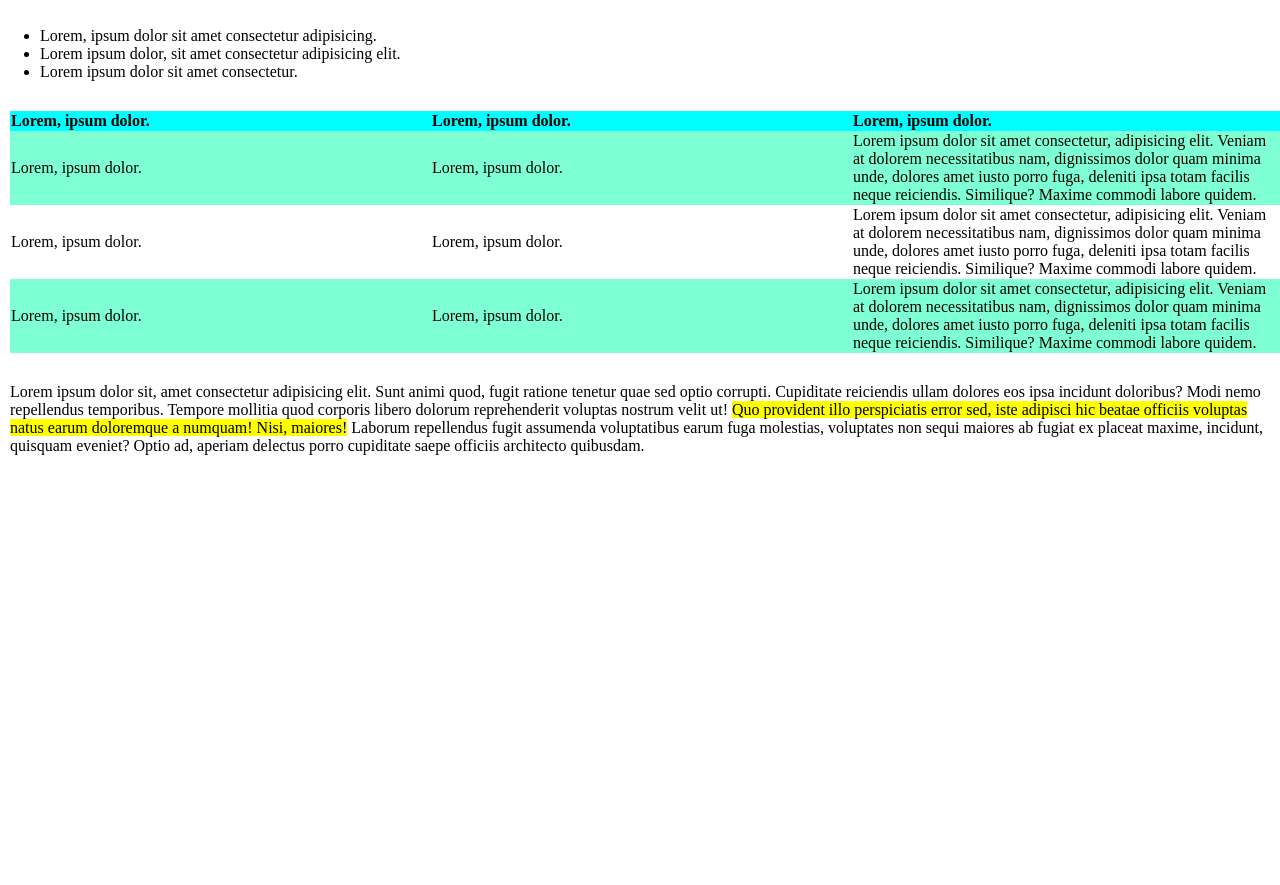
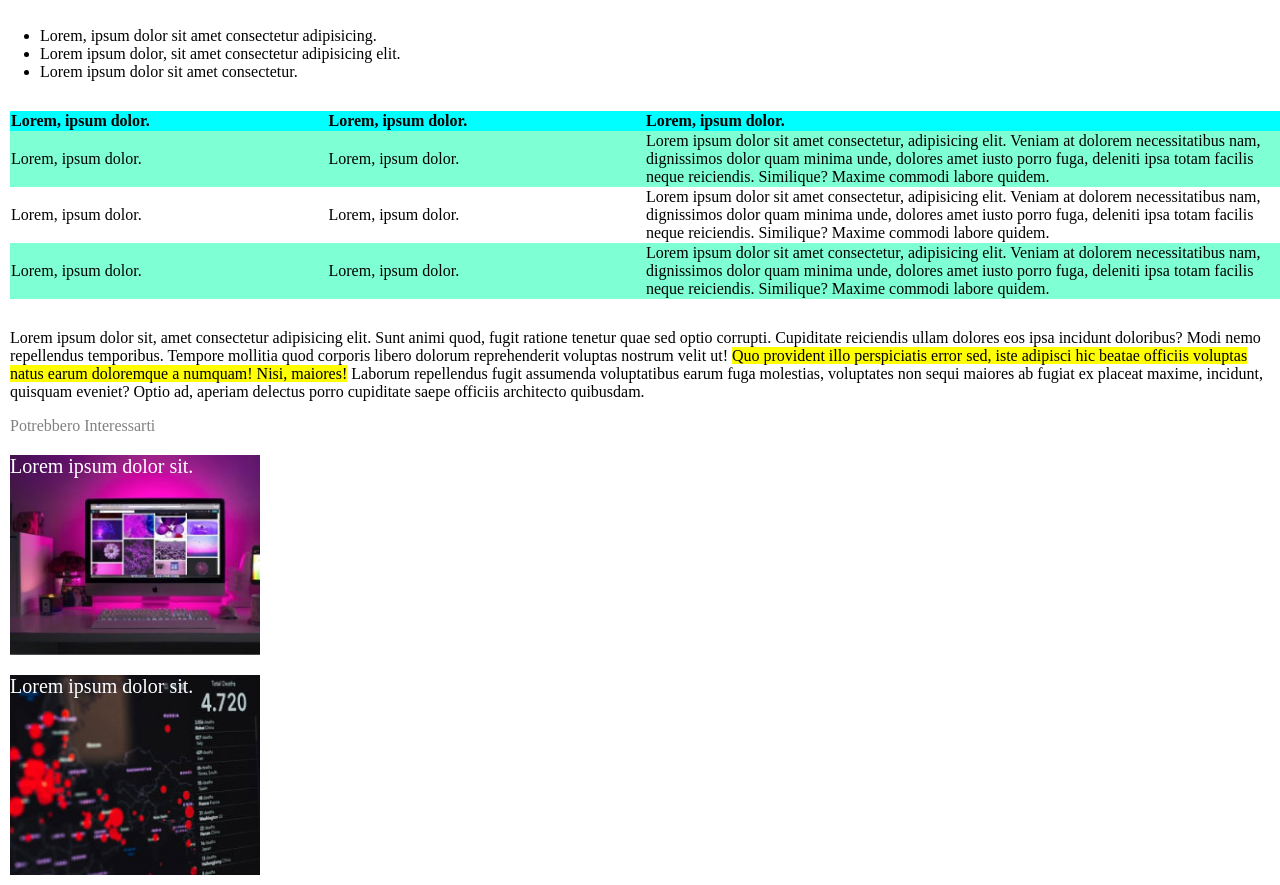
Before and after one commit to AlessandroIacovella95/html-css-booleaner, a plain HTML site: page index.html in a window 1280 px wide. Shown: the part 758-1643 px from the top of the page. Before the commit the page ends 1229 px from the top, so only its background shows below. Drawn offline with Linux system fonts and the light colour scheme.

Commit message:
Add footer

```diff
--- a/css/style.css
+++ b/css/style.css
@@ -65,7 +65,13 @@ img{
 }
 
 .th-cell{
-    width: 500px;
+    width: 25%;
+    background-color: aqua;
+    text-align: left;
+}
+
+.th-cell3{
+    width: 50%;
     background-color: aqua;
     text-align: left;
 }
@@ -79,3 +85,32 @@ table{
     margin-left: 10px;
     border-collapse: collapse;
 }
+
+.text-footer{
+    color: grey;
+    margin-left: 10px;
+}
+
+.photo-monitor{
+    background-image: url('../img/monitor.jpg');
+    background-size: cover;
+    max-width: 250px;
+    height: 200px;
+    margin-top: 20px;
+    margin-left: 10px;
+}
+
+.text-image{
+    color: white;
+    font-size: 20px;
+}
+
+.photo-graph{
+    background-image: url('../img/graph.jpg');
+    background-size: cover;
+    max-width: 250px;
+    height: 200px;
+    margin-top: 20px;
+    margin-left: 10px;
+    margin-bottom: 10px;
+}
--- a/index.html
+++ b/index.html
@@ -37,7 +37,7 @@
     </div>
 
     <div class="paragraph">
-        Lorem ipsum dolor sit amet consectetur adipisicing elit. Facere voluptatibus quasi sint quibusdam magni, blanditiis officia nemo nobis quis quas tempora. Suscipit porro, fuga fugiat pariatur sed nobis aliquam distinctio!
+        <p>Lorem ipsum dolor sit amet consectetur adipisicing elit. Facere voluptatibus quasi sint quibusdam magni, blanditiis officia nemo nobis quis quas tempora. Suscipit porro, fuga fugiat pariatur sed nobis aliquam distinctio!
         Laborum expedita adipisci officiis distinctio autem commodi, beatae exercitationem minus in! <span class="highlighted-text">Sit, voluptate cupiditate, dignissimos delectus fugit officiis quas blanditiis dolores omnis recusandae hic esse! Sapiente omnis voluptatum aspernatur saepe.</span>
         Laudantium nobis perferendis, ratione quae quod labore corrupti iste autem placeat optio dolore ipsam at a eveniet quos eligendi quidem, sint officia, reprehenderit quo porro? Quae ipsum nulla quos dolorem.</p>
     </div>
@@ -60,14 +60,14 @@
                 <tr>
                 <th class="th-cell">Lorem, ipsum dolor.</th>
                 <th class="th-cell">Lorem, ipsum dolor.</th>
-                <th class="th-cell">Lorem, ipsum dolor.</th>
+                <th class="th-cell3">Lorem, ipsum dolor.</th>
                 </tr>
             </thead>
 
             <tbody>
                 <tr class="tr-cell">
-                    <td class="td-cell">Lorem, ipsum dolor.</td>
-                    <td class="td-cell">Lorem, ipsum dolor.</td>
+                    <td>Lorem, ipsum dolor.</td>
+                    <td>Lorem, ipsum dolor.</td>
                     <td>Lorem ipsum dolor sit amet consectetur, adipisicing elit. Veniam at dolorem necessitatibus nam, dignissimos dolor quam minima unde, dolores amet iusto porro fuga, deleniti ipsa totam facilis neque reiciendis. Similique?
                     Maxime commodi labore quidem.</td>
                 </tr>
@@ -95,13 +95,18 @@
         Tempore mollitia quod corporis libero dolorum reprehenderit voluptas nostrum velit ut! <span class="highlighted-text">Quo provident illo perspiciatis error sed, iste adipisci hic beatae officiis voluptas natus earum doloremque a numquam! Nisi, maiores!</span>
         Laborum repellendus fugit assumenda voluptatibus earum fuga molestias, voluptates non sequi maiores ab fugiat ex placeat maxime, incidunt, quisquam eveniet? Optio ad, aperiam delectus porro cupiditate saepe officiis architecto quibusdam.</p>
     </div>
+   </main>
 
-
-
-
-
-
-   </main>
+   <!-- footer -->
+   <footer>
+        <span class="text-footer">Potrebbero Interessarti</span>
+        <div class="photo-monitor">
+            <span class="text-image">Lorem ipsum dolor sit.</span>
+        </div>
+        <div class="photo-graph">
+            <span class="text-image">Lorem ipsum dolor sit.</span>
+        </div>
+   </footer>
 
 </body>
 </html>
```
